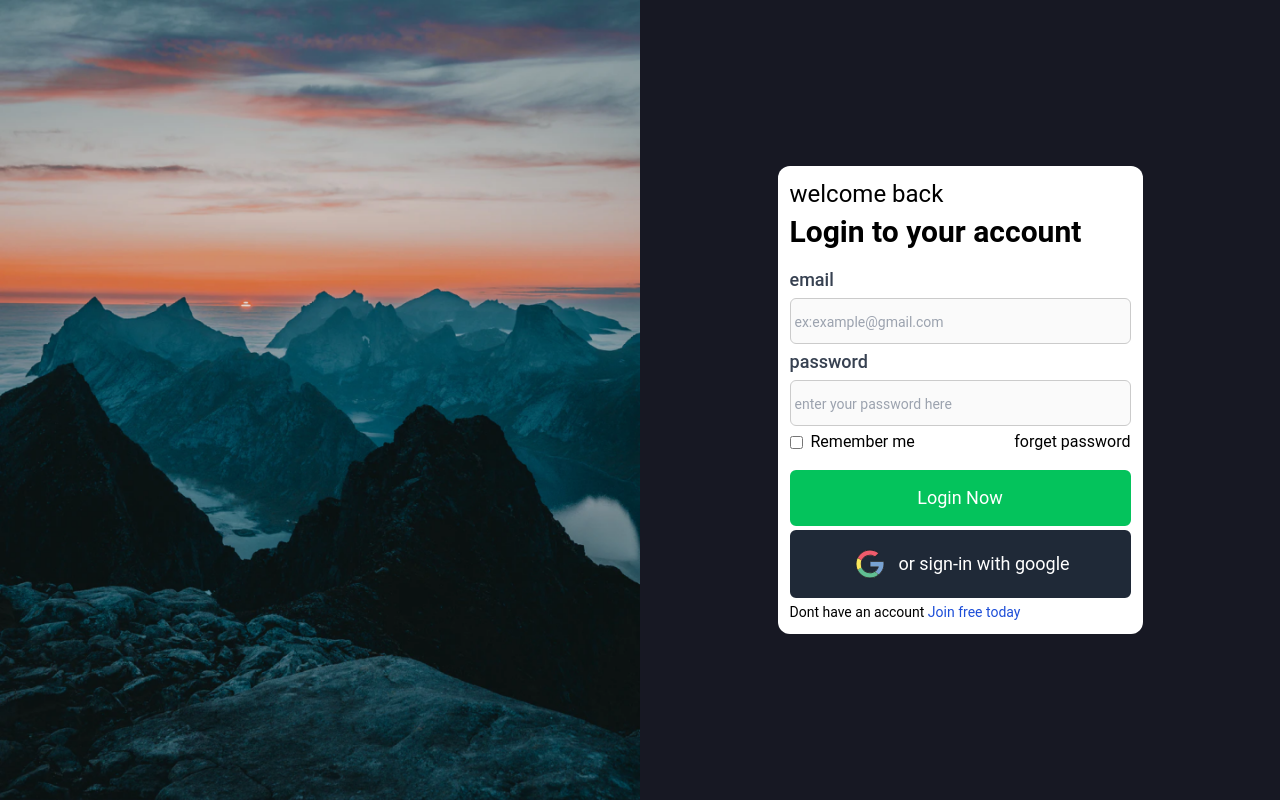
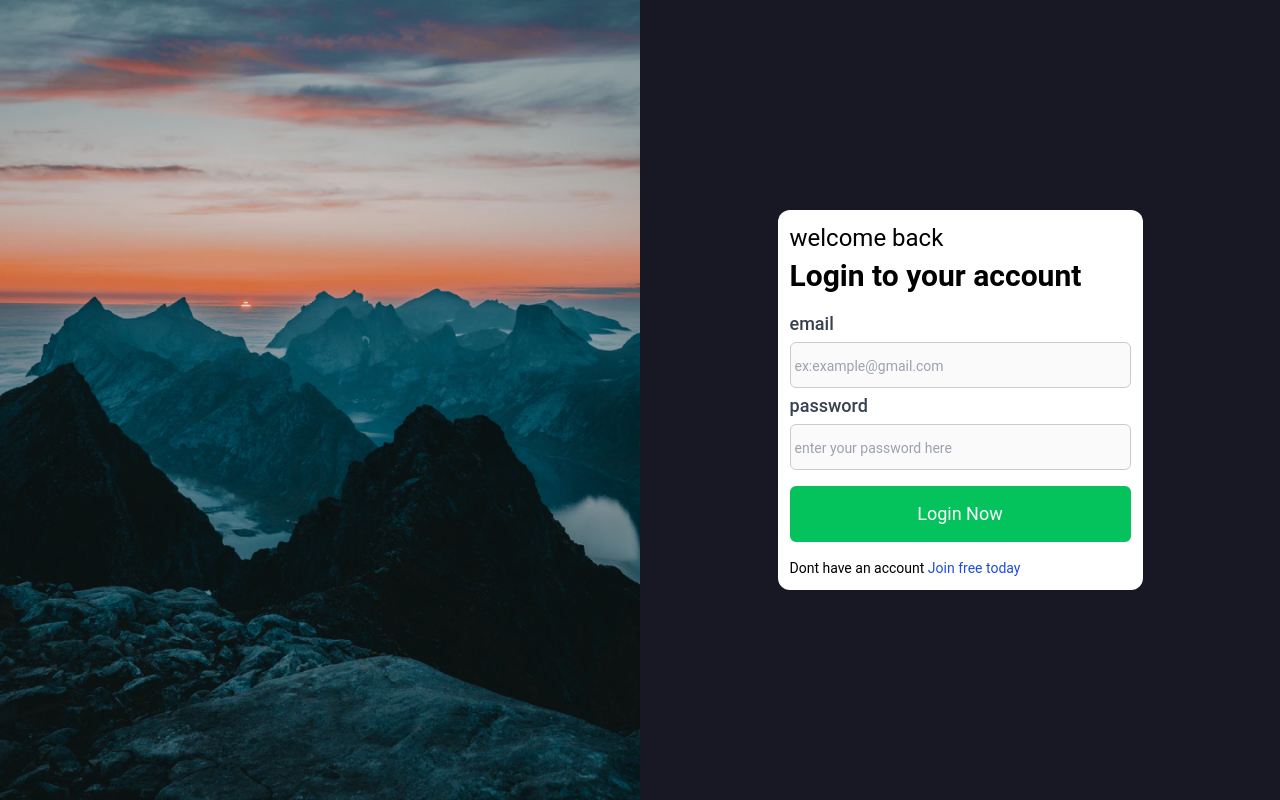
Before and after one commit to MNGH-27/Todo_Nodejs, a React (Create React App) app in the folder frontend/: page / in a window 1280 px wide. Built offline with nearby package versions, Linux system fonts and the light colour scheme; no server answers.

Commit message:
fix 404 page for the frontend

```diff
--- a/frontend/src/App.js
+++ b/frontend/src/App.js
@@ -9,6 +9,8 @@ import Layout from "./components/common/layout";
 import Auth from "./page/auth";
 
 import Dashboard from "./page/dashboard";
+
+import NotFoundPage from "./page/404";
 
 export default function App() {
   const { pathname } = useLocation();
@@ -24,6 +26,7 @@ export default function App() {
         <Route element={<Layout />}>
           <Route element={<Auth />} path="/" />
           <Route element={<Dashboard />} path="/dashboard" />
+          <Route element={<NotFoundPage />} path="/*" />
         </Route>
       </Routes>
     </>
--- a/frontend/src/components/common/layout/index.js
+++ b/frontend/src/components/common/layout/index.js
@@ -4,7 +4,7 @@ import React, { useEffect } from "react";
 import { useCookies } from "react-cookie";
 
 //react router dom
-import { Outlet } from "react-router-dom";
+import { Outlet, Location, useLocation } from "react-router-dom";
 
 //react toastify
 import { ToastContainer, toast } from "react-toastify";
@@ -18,6 +18,9 @@ import { useSelector, useDispatch } from "react-redux";
 import { addData, startLoading, stopLoading } from "../../../slice/userSlice";
 
 export default function Layout() {
+  //location
+  const location = useLocation();
+
   //initial redux objects => dispatch , selector
   const dispatch = useDispatch();
   const user = useSelector((state) => state.user);
@@ -26,8 +29,10 @@ export default function Layout() {
   const [cookies] = useCookies(["token"]);
 
   useEffect(() => {
-    httpGetUserData();
-  }, []);
+    if (location.pathname !== "/") {
+      httpGetUserData();
+    }
+  }, [location]);
 
   const httpGetUserData = async () => {
     dispatch(startLoading());
--- a/frontend/src/components/page/auth/login/index.js
+++ b/frontend/src/components/page/auth/login/index.js
@@ -41,7 +41,7 @@ export default function Login() {
       //check response status
       if (response.status === 201) {
         //user login successfully
-        toast.success("با موفقیت وارد شدید");
+        toast.success("login successfully");
         //add token to cookies
         setCookies("token", response.data.token);
 
@@ -49,7 +49,7 @@ export default function Login() {
         navigate("/dashboard");
       } else {
         //warn that we have error
-        toast.error("ورود ناموفق بود");
+        toast.error("login failed");
 
         //add error to input elements
         setError({
@@ -88,24 +88,14 @@ export default function Login() {
         title="password"
         placeholder="enter your password here"
       />
-      <div className="flex items-center justify-between w-full mb-3">
-        <label className="flex items-center justify-center gap-2">
-          <input type="checkbox" />
-          Remember me
-        </label>
-        <button>forget password</button>
-      </div>
+
       <button
         onClick={httpLoginUser}
-        className="w-full bg-[#04C35C] text-white hover:text-[#04C35C] hover:bg-white border-2 border-[#04C35C] duration-200 rounded-md text-lg py-3"
+        className="my-3 w-full bg-[#04C35C] text-white hover:text-[#04C35C] hover:bg-white border-2 border-[#04C35C] duration-200 rounded-md text-lg py-3"
       >
         Login Now
       </button>
 
-      <button className="flex items-center justify-center gap-2 w-full bg-gray-800 text-white hover:text-gray-800 hover:bg-white border-2 border-gray-800 duration-200 rounded-md text-lg py-3">
-        <Google className="w-10" />
-        or sign-in with google
-      </button>
       <div className="text-sm">
         Dont have an account{" "}
         <Link to={"/?status=signup"} className="text-blue-700">
--- a/frontend/src/components/page/auth/signup/index.js
+++ b/frontend/src/components/page/auth/signup/index.js
@@ -39,7 +39,7 @@ export default function Signup() {
       //check response status
       if (response.status === 201) {
         //user login successfully
-        toast.success("با موفقیت وارد شدید");
+        toast.success("SignUp Successfully");
         //add token to cookies
         setCookies("token", response.data.token);
 
@@ -47,7 +47,7 @@ export default function Signup() {
         navigate("/dashboard");
       } else {
         //warn that we have error
-        toast.error("ورود ناموفق بود");
+        toast.error("login failed");
 
         //add error to input elements
         setError({
@@ -106,13 +106,9 @@ export default function Signup() {
 
       <button
         onClick={createNewUserHttp}
-        className="mt-3 w-full bg-[#04C35C] text-white hover:text-[#04C35C] hover:bg-white border-2 border-[#04C35C] duration-200 rounded-md text-md py-2"
+        className="my-3 w-full bg-[#04C35C] text-white hover:text-[#04C35C] hover:bg-white border-2 border-[#04C35C] duration-200 rounded-md text-md py-2"
       >
         signup Now
-      </button>
-      <button className="mb-3 flex items-center justify-center gap-2 w-full bg-gray-800 text-white hover:text-gray-800 hover:bg-white border-2 border-gray-800 duration-200 rounded-md text-md py-2">
-        <Google className="w-7" />
-        or log-in with google
       </button>
 
       <div className="text-sm">
--- a/frontend/src/hooks/useFetch.js
+++ b/frontend/src/hooks/useFetch.js
@@ -27,6 +27,8 @@ const AxiosInstance = () => {
       //check status code with backend if user has token
       else if (error.response.status === 401) {
         return error.response;
+      } else if (error.response.status === 403) {
+        window.location.href = window.location.origin;
       }
 
       return error.response;
--- /dev/null
+++ b/frontend/src/page/404.js
@@ -0,0 +1,14 @@
+import { Link } from "react-router-dom";
+
+const NotFoundPage = () => {
+  return (
+    <div className="flex items-center justify-center flex-col gap-7 h-screen w-screen text-white">
+      <div className="flex items-center justify-center gap-2 flex-col">
+        <span className="text-3xl">404</span>
+        <span>page not found . . . </span>
+      </div>
+      <Link to={"/"}>go to home page</Link>
+    </div>
+  );
+};
+export default NotFoundPage;
```
